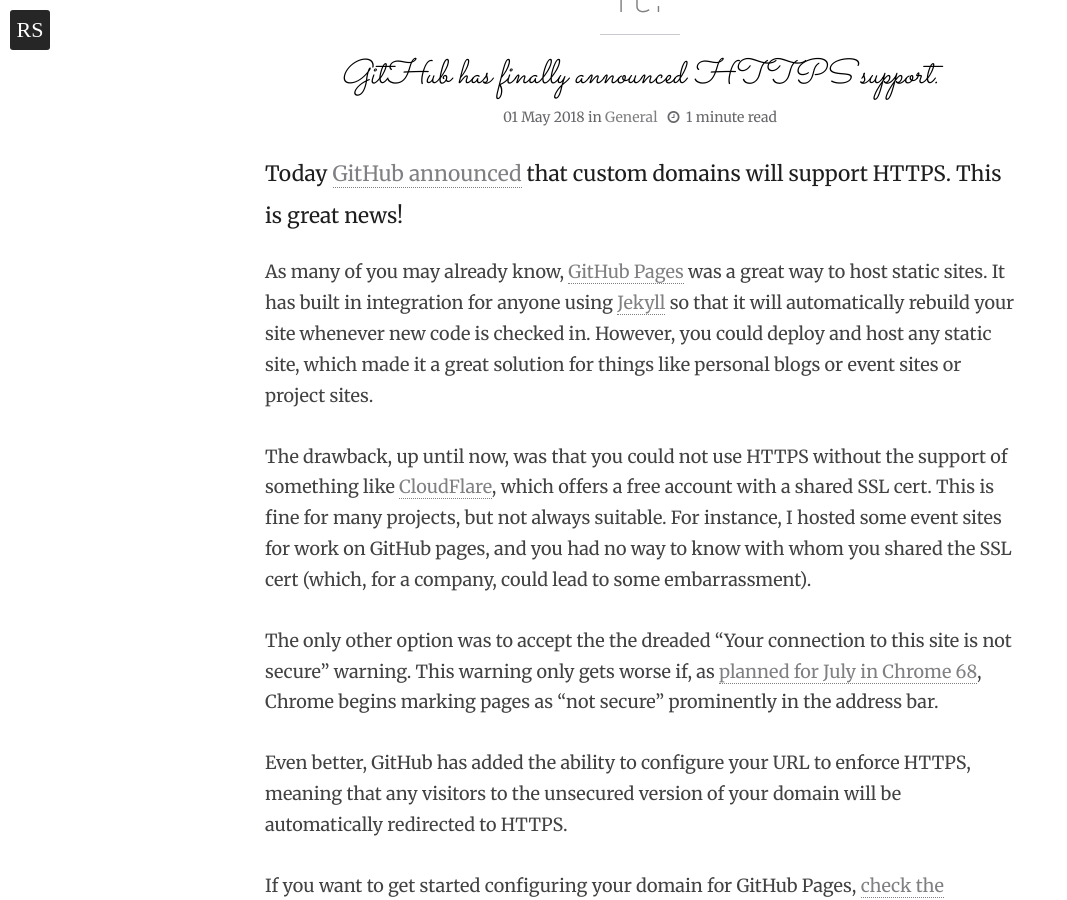
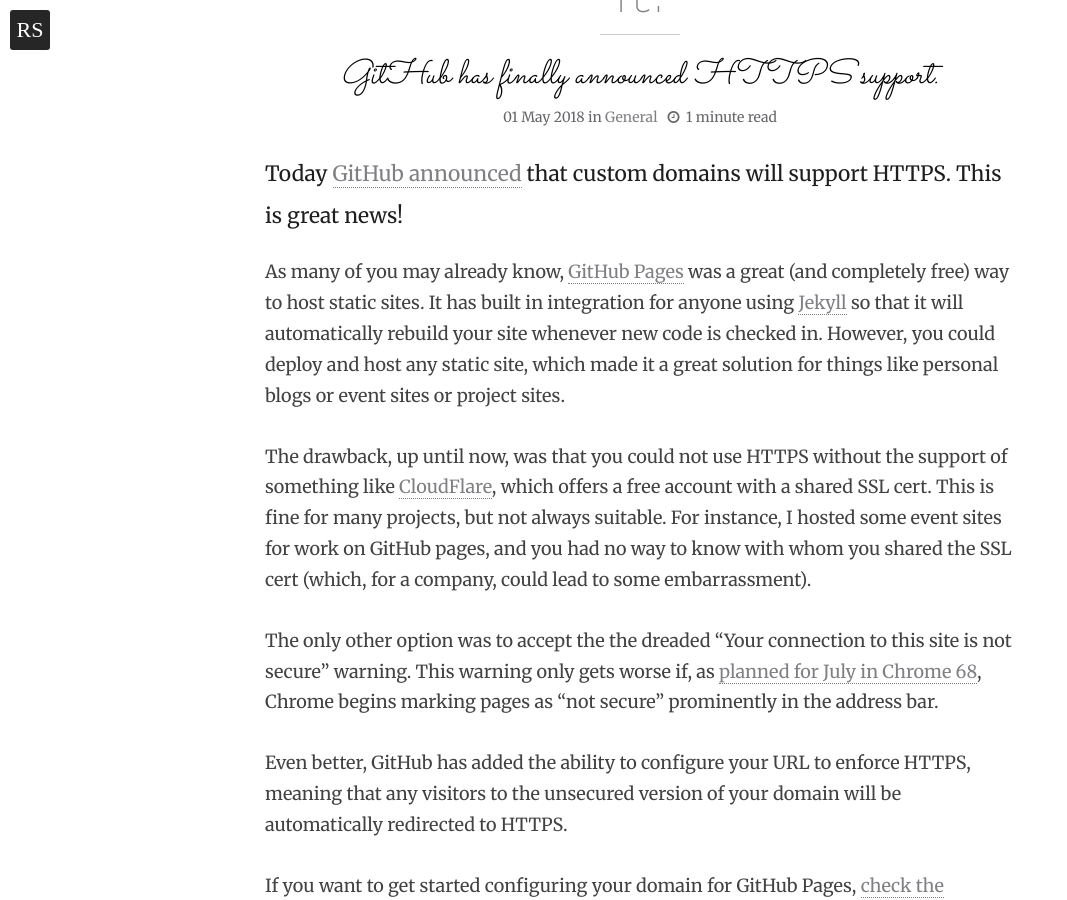
Before and after one commit to remotesynth/remotesynth.github.io, a Jekyll site: the page built from _posts/2018-05-01-github-pages-https.md, in a window 1280 px wide and 900 px high, scrolled down 805 px. Shown: the whole window, without its empty margins (0-1067 px from the left). Built offline with Jekyll 4.4.1, drawn with Linux system fonts in a browser that asks for light colours; comment, search, counter and statistics services are not loaded.

Commit message:
minor edit

```diff
--- a/_posts/2018-05-01-github-pages-https.md
+++ b/_posts/2018-05-01-github-pages-https.md
@@ -10,7 +10,7 @@
 
 Today [GitHub announced](https://blog.github.com/2018-05-01-github-pages-custom-domains-https/) that custom domains will support HTTPS. This is great news!
 
-As many of you may already know, [GitHub Pages](https://pages.github.com/) was a great way to host static sites. It has built in integration for anyone using [Jekyll](https://jekyllrb.com/) so that it will automatically rebuild your site whenever new code is checked in. However, you could deploy and host any static site, which made it a great solution for things like personal blogs or event sites or project sites.
+As many of you may already know, [GitHub Pages](https://pages.github.com/) was a great (and completely free) way to host static sites. It has built in integration for anyone using [Jekyll](https://jekyllrb.com/) so that it will automatically rebuild your site whenever new code is checked in. However, you could deploy and host any static site, which made it a great solution for things like personal blogs or event sites or project sites.
 
 The drawback, up until now, was that you could not use HTTPS without the support of something like [CloudFlare](https://www.cloudflare.com/), which offers a free account with a shared SSL cert. This is fine for many projects, but not always suitable. For instance, I hosted some event sites for work on GitHub pages, and you had no way to know with whom you shared the SSL cert (which, for a company, could lead to some embarrassment).
 
```
